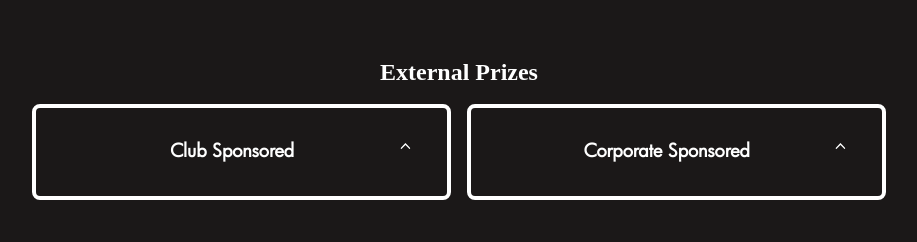
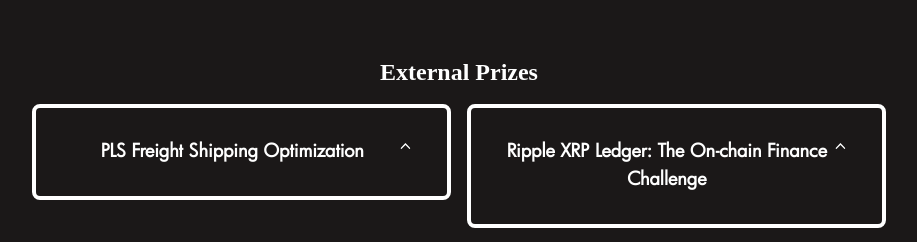
Before and after one commit to ScottyLabs/tartanhacks, a Next.js app: page / in a window 1280 px wide. Shown: the part 7660-7902 px from the top of the page, without its empty margins (181-1098 px from the left). Built offline with nearby package versions, Linux system fonts and the light colour scheme; a web font is replaced by a local one.

Commit message:
changedprizes

```diff
--- a/src/components/Prizes.tsx
+++ b/src/components/Prizes.tsx
@@ -118,10 +118,10 @@ Awarded to the team that took the biggest gamble while not meeting its goals…
         />
       </PrizeGroup>
       <PrizeGroup title="External Prizes">
+        <Prize name="PLS Freight Shipping Optimization" description="Prizes from our sponsor PLS for the most comprehensive solution that leverages technology to
+        mitigate risks associated with weather-related disruptions, road construction, and other external factors affecting freight shipping" prize="TBD" />
+        <Prize name="Ripple XRP Ledger: The On-chain Finance Challenge" description="Prizes from sponsor Ripple for Best Incorporation of the XRP Ledger" prize="TBD" />
         <Prize name="Club Sponsored" description="Additional prizes sponsored by CMU clubs" prize="TBD" />
-        <Prize name="Corporate Sponsored" description="Additional prizes from our sponsors, including prizes from PLS for the Most comprehensive
-        solution that leverages technology to mitigate risks associated with weather-related disruptions, road construction, and other external factors affecting freight shipping,
-        and prizes from Ripple for Best Incorporation of the XRP Ledger" prize="TBD" />
       </PrizeGroup>
     </section>
   );
```
